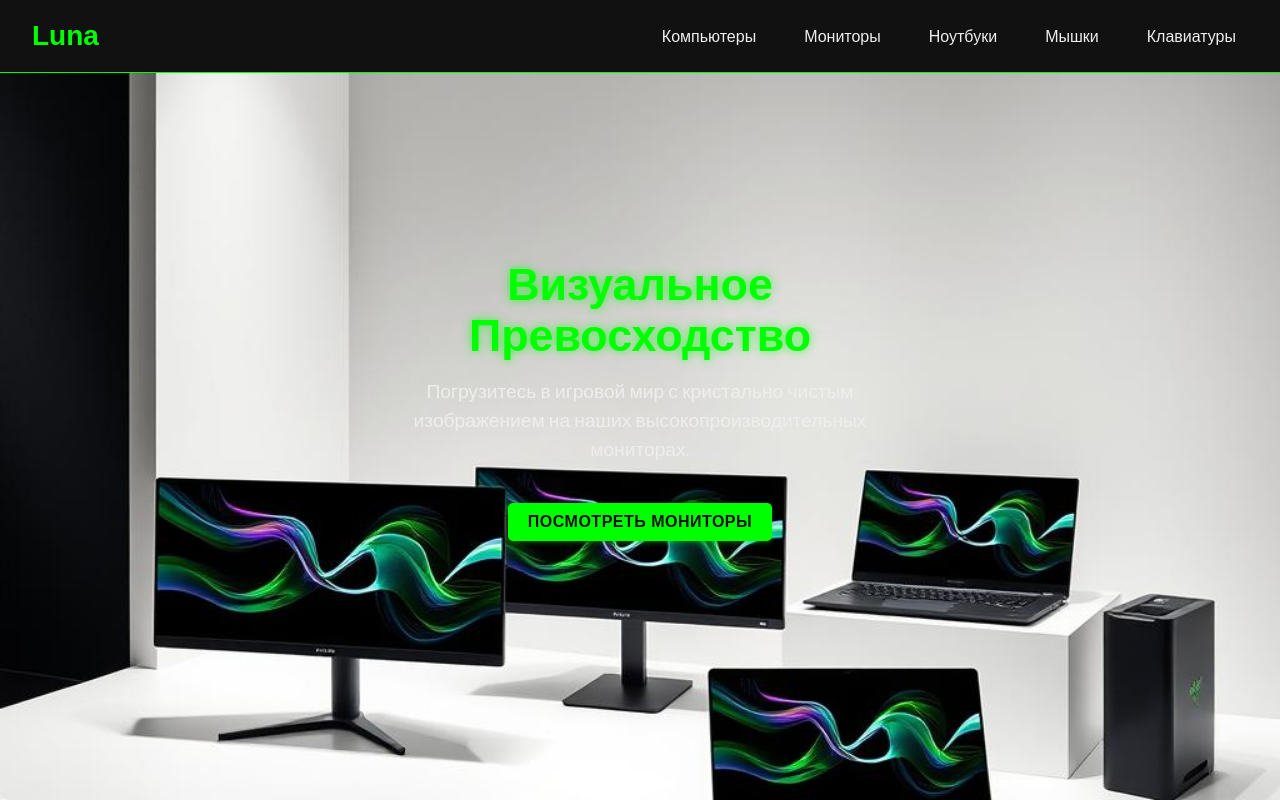
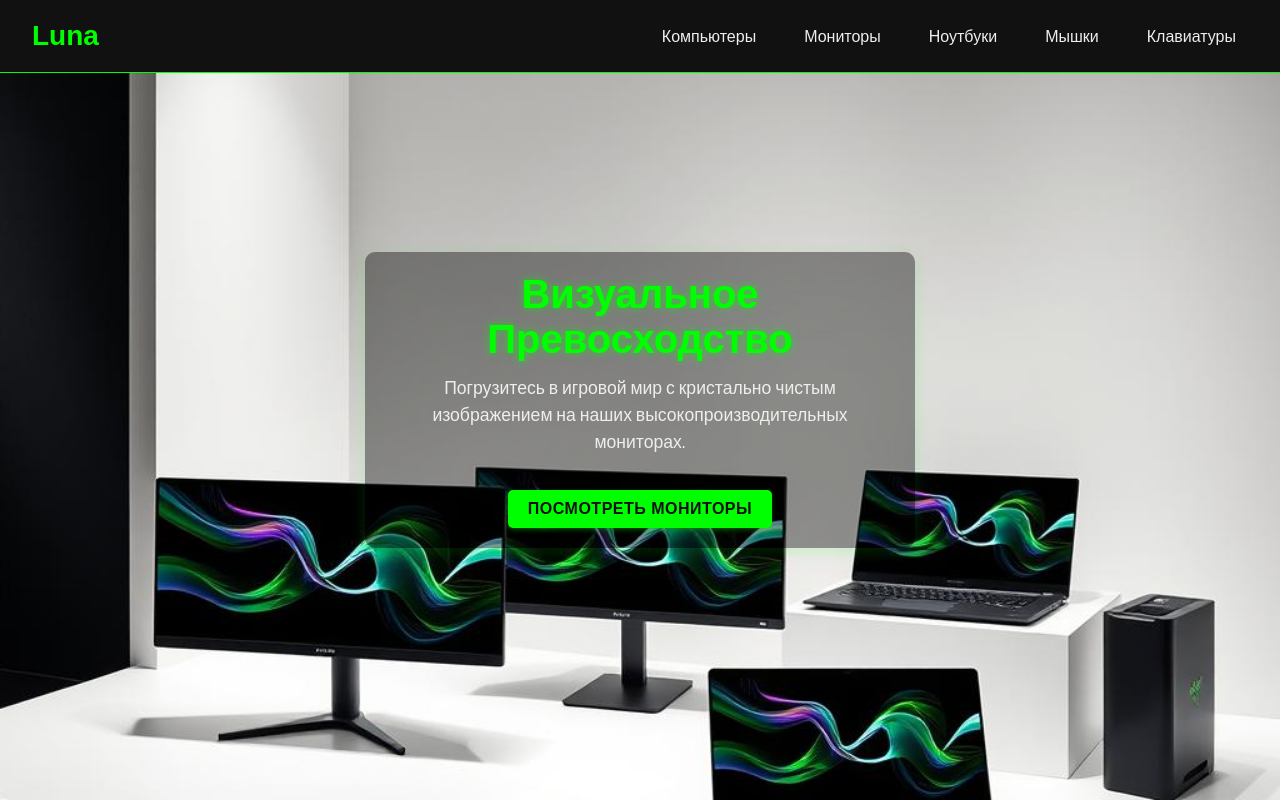
Before and after one commit to Jeremy173/Luna-Mar, a plain HTML site: page index.html in a window 1280 px wide. Drawn offline with Linux system fonts and the light colour scheme; a web font is replaced by a local one.

Commit message:
Update index.html

```diff
--- a/index.html
+++ b/index.html
@@ -166,7 +166,7 @@
             left: 0;
             z-index: 1; /* Фон под контентом слайда */
             opacity: 0; /* Изначально скрыто для анимации */
-            transform: scale(1.1); /* Слегка увеличено для эффекта зума при появлении */
+            transform: scale(1.05); /* Слегка увеличено для эффекта зума при появлении (было 1.1) */
             transition: opacity 1s ease-out, transform 1s ease-out; /* Плавное появление */
         }
 
@@ -178,24 +178,24 @@
         .hero-content {
             position: relative;
             z-index: 2; /* Контент поверх изображения */
-            padding: 15px 30px; /* Уменьшил паддинг */
-            /* background-color: rgba(0, 0, 0, 0.4); */ /* Убрал фоновый цвет */
+            padding: 20px 30px; /* Немного уменьшил паддинг */
+            background-color: rgba(0, 0, 0, 0.4); /* Полупрозрачный черный фон для читаемости (было 0.6) */
             border-radius: 10px;
-            max-width: 600px; /* Уменьшил максимальную ширину */
-            /* box-shadow: 0 5px 20px rgba(0, 255, 0, 0.2); */ /* Убрал тень */
+            max-width: 550px; /* Уменьшил максимальную ширину (было 600px) */
+            box-shadow: 0 4px 15px rgba(0, 255, 0, 0.15); /* Более мягкая тень (было 0.2) */
         }
 
         .hero-content h2 {
-            font-size: 2.8em; /* Уменьшил размер заголовка */
+            font-size: 2.5em; /* Уменьшил размер заголовка (было 3.5em) */
             font-family: 'Razer Blackwidow', sans-serif; /* Применил шрифт Razer */
-            margin-bottom: 15px; /* Уменьшил отступ */
+            margin-bottom: 12px; /* Уменьшил отступ */
             color: var(--accent-green);
-            text-shadow: 0 0 10px rgba(0, 255, 0, 0.7); /* Чуть уменьшил тень */
+            text-shadow: 0 0 8px rgba(0, 255, 0, 0.6); /* Чуть уменьшил тень */
         }
 
         .hero-content p {
-            font-size: 1.2em; /* Уменьшил размер параграфа */
-            margin-bottom: 25px; /* Уменьшил отступ */
+            font-size: 1.1em; /* Уменьшил размер параграфа (было 1.5em) */
+            margin-bottom: 20px; /* Уменьшил отступ */
             color: var(--text-light);
         }
 
```
